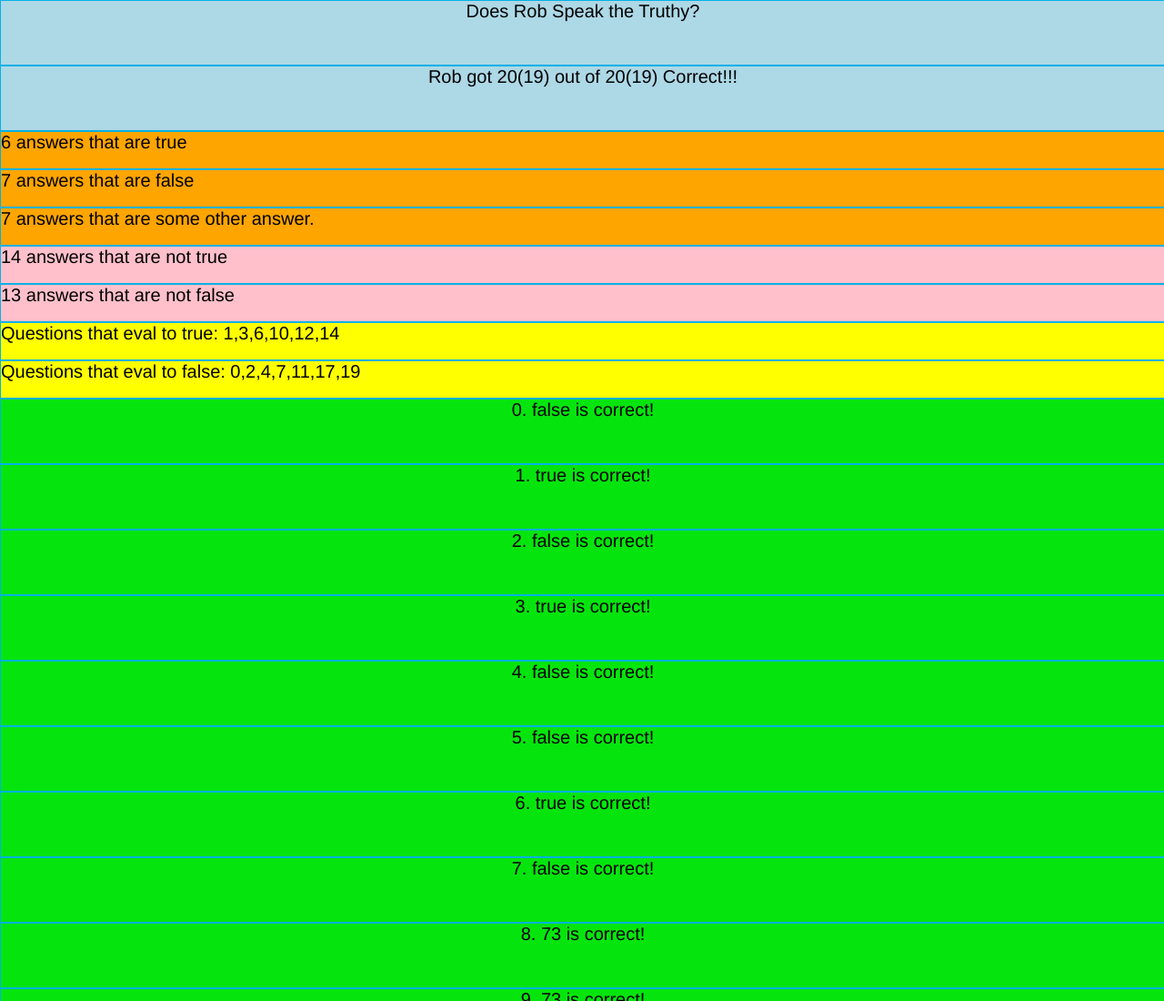
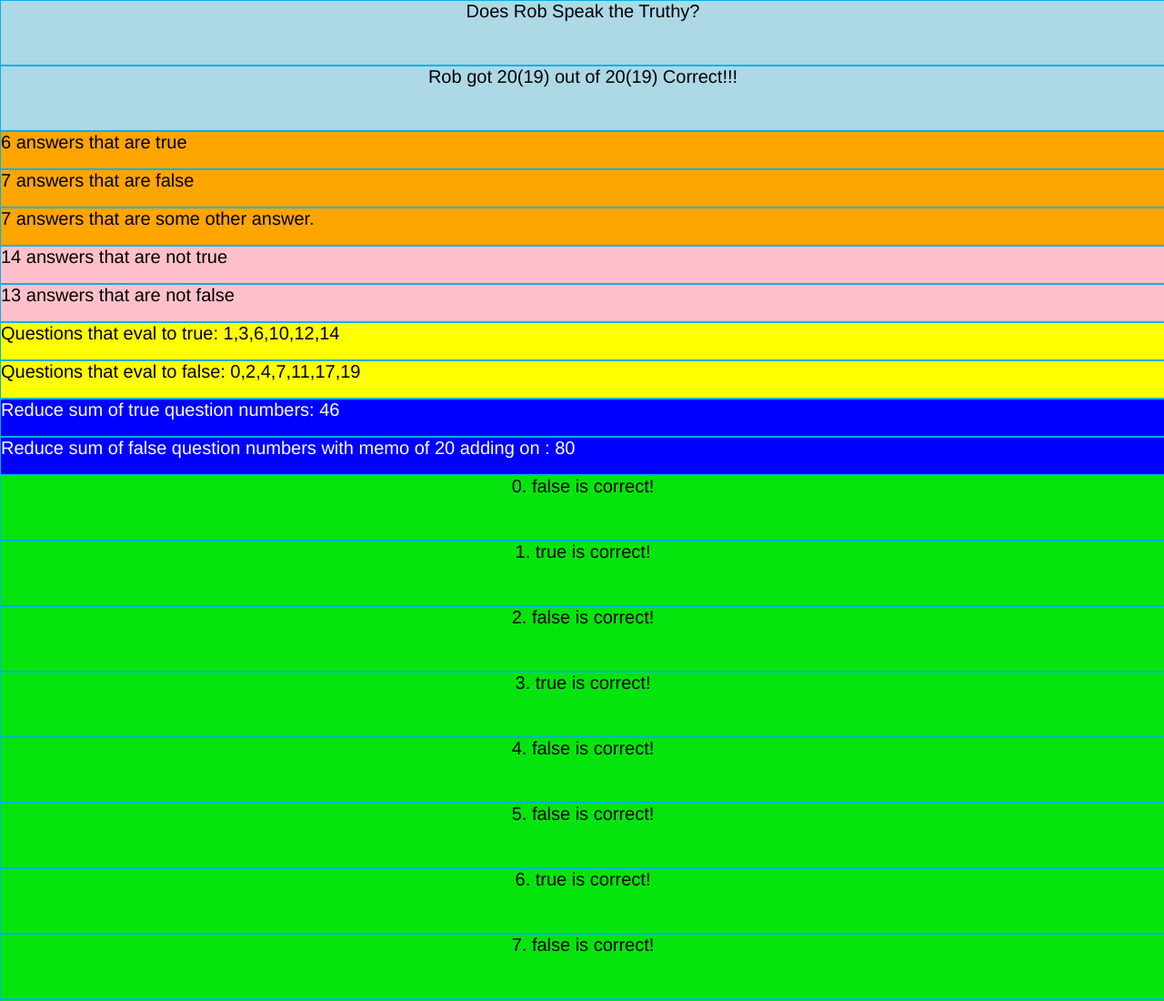
Before and after one commit to rdugas/underscorePlayground, a plain HTML site: page index.html in a window 1280 px wide. Shown: the top 1100 px of the page at 91% size. Drawn offline with nearby package versions, Linux system fonts and the light colour scheme.

Commit message:
add reduce function to add questoin numbers together in question lists from map

```diff
--- a/index.html
+++ b/index.html
@@ -26,6 +26,9 @@
   <div id="notFalseAnswers">asd</div>
   <div id="trueQuestionList">asd</div>
   <div id="falseQuestionList">asd</div>
+  <div id="trueQuestionListReduceSum">asd</div>
+  <div id="falseQuestionListReduceSum">asd</div>
+
 
   <body>
     <div id="answer-container">
--- a/js/answers.js
+++ b/js/answers.js
@@ -126,6 +126,12 @@ $(document).ready(function(){
 	var falseQuestionList = _.map(falseAnswersFiltered, function(answer){return answer.questionNumber});
 	$('#falseQuestionList').html("Questions that eval to false: " + falseQuestionList);
 
+	var trueQuestionListReduceSum = _.reduce(trueQuestionList, function(memo, num){return memo + num});
+	$('#trueQuestionListReduceSum').html("Reduce sum of true question numbers: " + trueQuestionListReduceSum);
+
+	var falseQuestionListReduceSum = _.reduce(falseQuestionList, function(memo, num){return memo + num}, 20);
+	$('#falseQuestionListReduceSum').html("Reduce sum of false question numbers with memo of 20 adding on : " + falseQuestionListReduceSum);
+
     $('#correctAmount').html("Rob got " + correctCount + "(" + (correctCount-1) + ")" + " out of 20(19) Correct!!!");
 
   });
--- a/styles/style.css
+++ b/styles/style.css
@@ -21,7 +21,8 @@ margin: 0;
 
 #trueAnswers, #falseAnswers, #otherAnswers,
 #notTrueAnswers, #notFalseAnswers,
-#trueQuestionList, #falseQuestionList {
+#trueQuestionList, #falseQuestionList,
+#trueQuestionListReduceSum, #falseQuestionListReduceSum  {
   height: 40px;
   width: 100%;
   border: 1px solid #05B1E5;
@@ -48,6 +49,11 @@ margin: 0;
   background-color: yellow;
  }
 
+ #trueQuestionListReduceSum, #falseQuestionListReduceSum {
+  background-color: blue;
+  color: white;
+ }
+
 .answer:hover {
   cursor: crosshair;
   background-color: #05B1E5;
```
